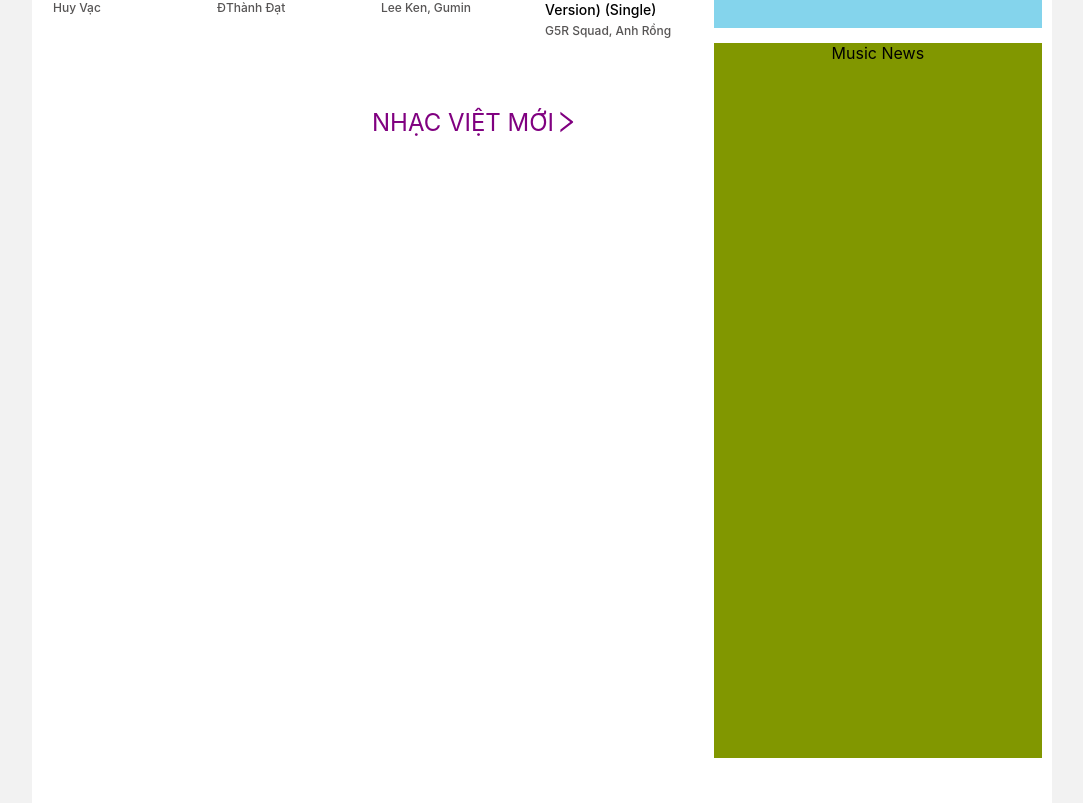
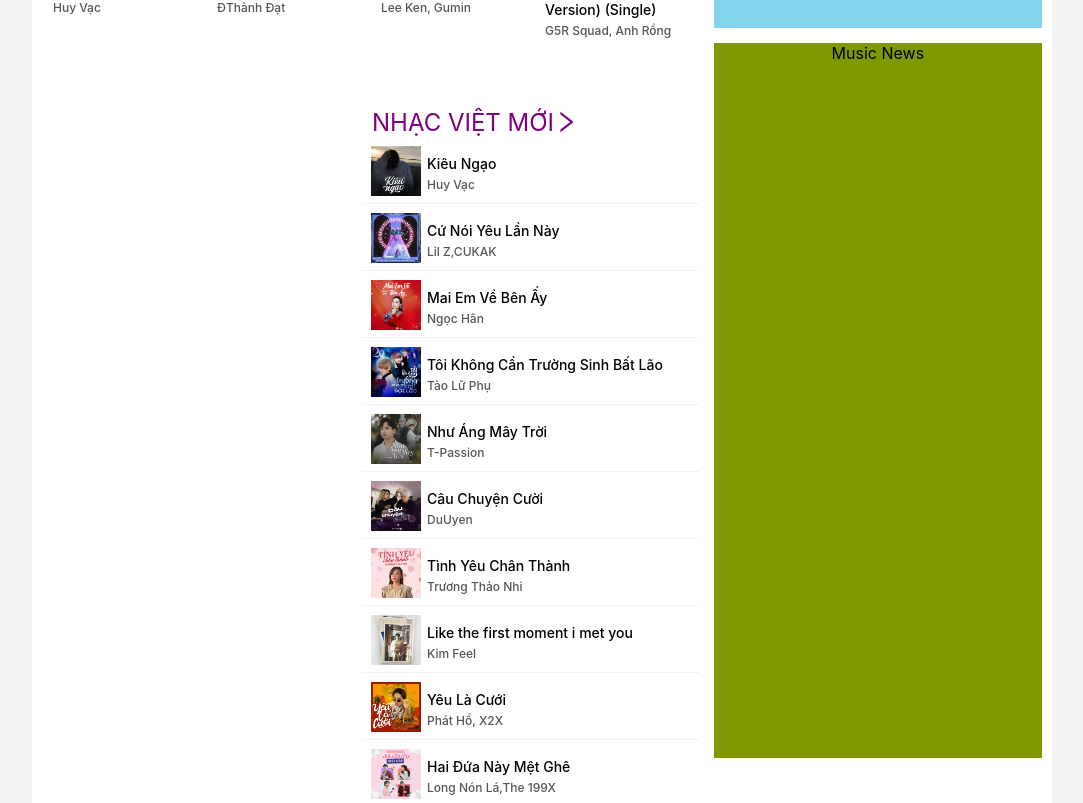
Before and after one commit to kimthaohuynhthi/ZingMP3-Clone, a React (Create React App) app: page / in a window 1280 px wide. Shown: the part 2617-3420 px from the top of the page, without its empty margins (98-1181 px from the left). Built offline with nearby package versions, Linux system fonts and the light colour scheme.

Commit message:
add component vietnamesesongcard

```diff
--- /dev/null
+++ b/src/HomePage/NewVietnameseSong/components/VietnameseSongCard/index.jsx
@@ -0,0 +1,36 @@
+// libs
+import React from "react";
+import PropTypes from "prop-types";
+// components
+import ThumbnailSong from "../../../../components/ThumbnailSong";
+import SongInformation from "../../../../components/SongInformation";
+// others
+import "./style.scss";
+import FunctionalIcon from "../../../../components/FunctionalIcon";
+
+const VietNameseSongCard = ({ image, songName, singerName }) => (
+  <div className="song-card-wrapper">
+    <div className="song-card-wrapper-inner">
+      <ThumbnailSong
+        className="thumbnail-new-song"
+        image={image}
+        width="50px"
+      />
+      <SongInformation
+        className="song-info-new-song"
+        songName={songName}
+        singerName={singerName}
+      />
+      <div className="functional-icon-new-song">
+        <FunctionalIcon />
+      </div>
+    </div>
+  </div>
+);
+
+VietNameseSongCard.propTypes = {
+  image: PropTypes.string,
+  songName: PropTypes.string,
+  singerName: PropTypes.string,
+};
+export default VietNameseSongCard;
--- /dev/null
+++ b/src/HomePage/NewVietnameseSong/components/VietnameseSongCard/style.scss
@@ -0,0 +1,22 @@
+.song-card-wrapper {
+  display: flex;
+  &-inner{
+    .thumbnail-new-song{
+      text-align: left;
+      margin: 0px 0px 0px 0px
+    }
+    .song-info-new-song{
+      margin: -50px 0px 0px 57px;
+    }
+    .functional-icon-new-song {
+      display: none;
+      margin: -35px 0px 0px 250px;
+     }
+      &:hover {
+      .functional-icon-new-song{
+          display: block;
+          position: absolute;
+      }
+    }
+  }
+}
--- a/src/HomePage/NewVietnameseSong/index.jsx
+++ b/src/HomePage/NewVietnameseSong/index.jsx
@@ -2,12 +2,26 @@
 import React from "react";
 // components
 import Title from "../../components/Title";
+import VietNameseSongCard from "./components/VietnameseSongCard";
+// mock
+import listVietnameseSong from "../../mocks/VietnameseSong";
 // others
 import "./style.scss";
 
 const NewVietnameseSong = () => (
   <div className="new-song-wrapper">
     <Title titleName="NHẠC VIỆT MỚI" fontSize="24px" />
+    <ul>
+      {listVietnameseSong.map((song) => (
+        <li key={song.id}>
+          <VietNameseSongCard
+            songName={song.name}
+            singerName={song.singer}
+            image={song.img}
+          />
+        </li>
+      ))}
+    </ul>
   </div>
 );
 export default NewVietnameseSong;
--- a/src/HomePage/NewVietnameseSong/style.scss
+++ b/src/HomePage/NewVietnameseSong/style.scss
@@ -1,4 +1,14 @@
 .new-song-wrapper {
   margin-left: 330px;
   grid-area: new-song;
+    ul {
+      margin: 0px 0px 0px -10px;
+      padding: 0px;
+        list-style: none;
+        li {
+padding: 8px;
+            height: 50px;
+            border-bottom: 1px solid #f2f2f2;
+        }
+    }
 }
--- a/src/components/FunctionalIcon/index.jsx
+++ b/src/components/FunctionalIcon/index.jsx
@@ -1,4 +1,6 @@
 // libs
+import PropTypes from "prop-types";
+import classNames from "classnames";
 import {
   VerticalAlignBottomOutlined,
   PlusOutlined,
@@ -7,18 +9,20 @@ import {
 // others
 import "./style.scss";
 
-const FunctionalIcon = () => (
-  <div className="functional-icon-wrapper">
-    <a href="/">
+const FunctionalIcon = ({ className }) => (
+  <div className={classNames("functional-icon-wrapper", className)}>
+    <a href="#">
       <VerticalAlignBottomOutlined />
     </a>
-    <a href="/">
+    <a href="#">
       <PlusOutlined />
     </a>
-    <a href="/">
+    <a href="#">
       <ShareAltOutlined />
     </a>
   </div>
 );
-
+FunctionalIcon.propTypes = {
+  className: PropTypes.string,
+};
 export default FunctionalIcon;
--- a/src/components/SongInformation/index.jsx
+++ b/src/components/SongInformation/index.jsx
@@ -1,17 +1,18 @@
 // libs
 import React from "react";
 import PropTypes from "prop-types";
+import classNames from "classnames";
 // others
 import "./style.scss";
 
-const SongInformation = ({ songName, singerName }) => (
-  <div className="song-information-wrapper">
+const SongInformation = ({ songName, singerName, className }) => (
+  <div className={classNames("song-information-wrapper", className)}>
     <div className="song-information-wrapper-inner">
       <h3 className="song-name">
-        <a href="/">{songName}</a>
+        <a href="#">{songName}</a>
       </h3>
       <div className="singer-name">
-        <a href="/">{singerName}</a>
+        <a href="#">{singerName}</a>
       </div>
     </div>
   </div>
@@ -19,5 +20,6 @@ const SongInformation = ({ songName, singerName }) => (
 SongInformation.propTypes = {
   songName: PropTypes.string,
   singerName: PropTypes.string,
+  className: PropTypes.string,
 };
 export default SongInformation;
--- a/src/components/ThumbnailSong/index.jsx
+++ b/src/components/ThumbnailSong/index.jsx
@@ -1,12 +1,13 @@
 // libs
 import React from "react";
 import PropTypes from "prop-types";
+import classNames from "classnames";
 // others
 import "./style.scss";
 
-const ThumbnailSong = ({ image, width, height }) => (
-  <div className="thumbnail-song-wrapper">
-    <a href="/" className="thumbnail-song-wrapper-inner">
+const ThumbnailSong = ({ image, width, height, className }) => (
+  <div className={classNames("thumbnail-song-wrapper", className)}>
+    <a href="#" className="thumbnail-song-wrapper-inner">
       <img src={image} style={{ width, height }} alt="thumbnail-song" />
     </a>
   </div>
@@ -16,6 +17,7 @@ ThumbnailSong.propTypes = {
   image: PropTypes.string,
   width: PropTypes.string,
   height: PropTypes.string,
+  className: PropTypes.string,
 };
 
 export default ThumbnailSong;
--- a/src/mocks/VPop.js
+++ b/src/mocks/VietnameseSong.js
@@ -10,7 +10,7 @@ import song8 from "../assets/NewVietnamsesSong/song8.jpg";
 import song9 from "../assets/NewVietnamsesSong/song9.jpg";
 import song10 from "../assets/NewVietnamsesSong/song10.jpg";
 
-const datasong = [
+const listVietnameseSong = [
   {
     id: "1",
     name: "Kiêu Ngạo",
@@ -72,4 +72,4 @@ const datasong = [
     img: song10,
   },
 ];
-export default datasong;
+export default listVietnameseSong;
```
Also changed, not shown: .eslintrc.json.
